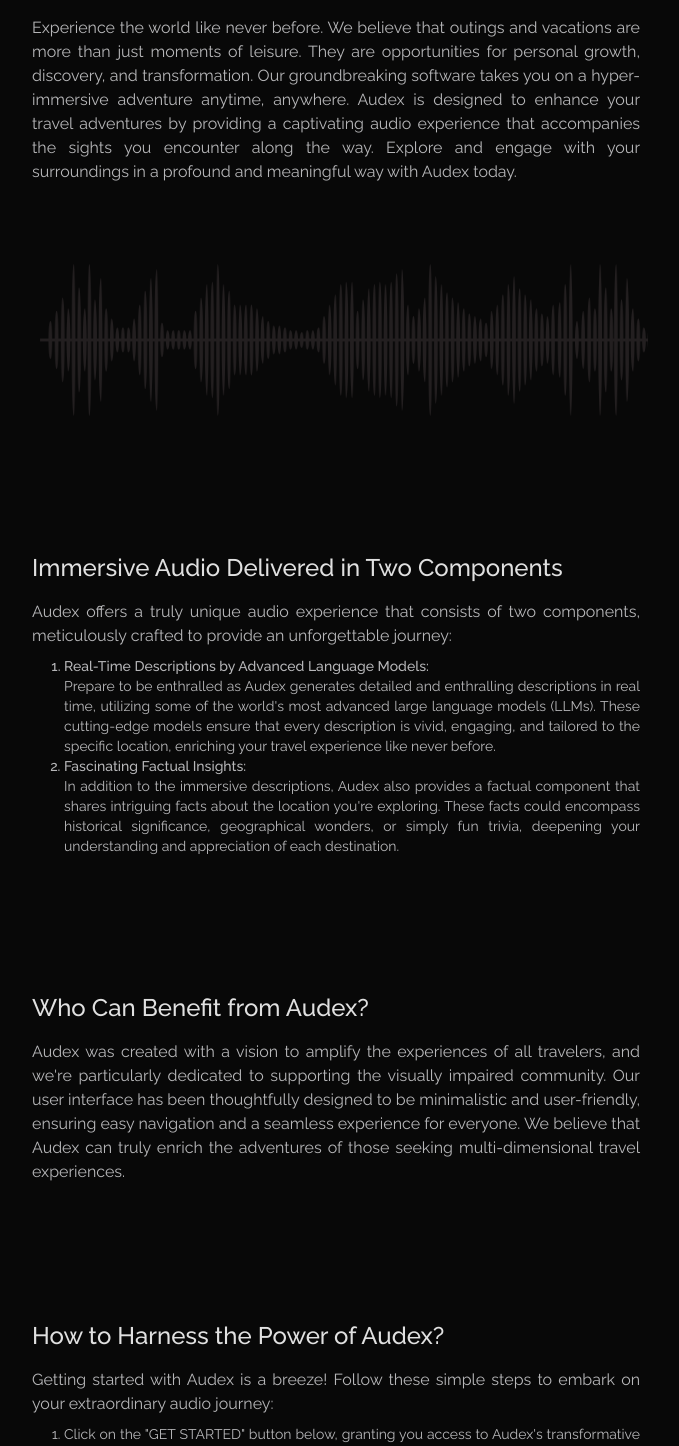
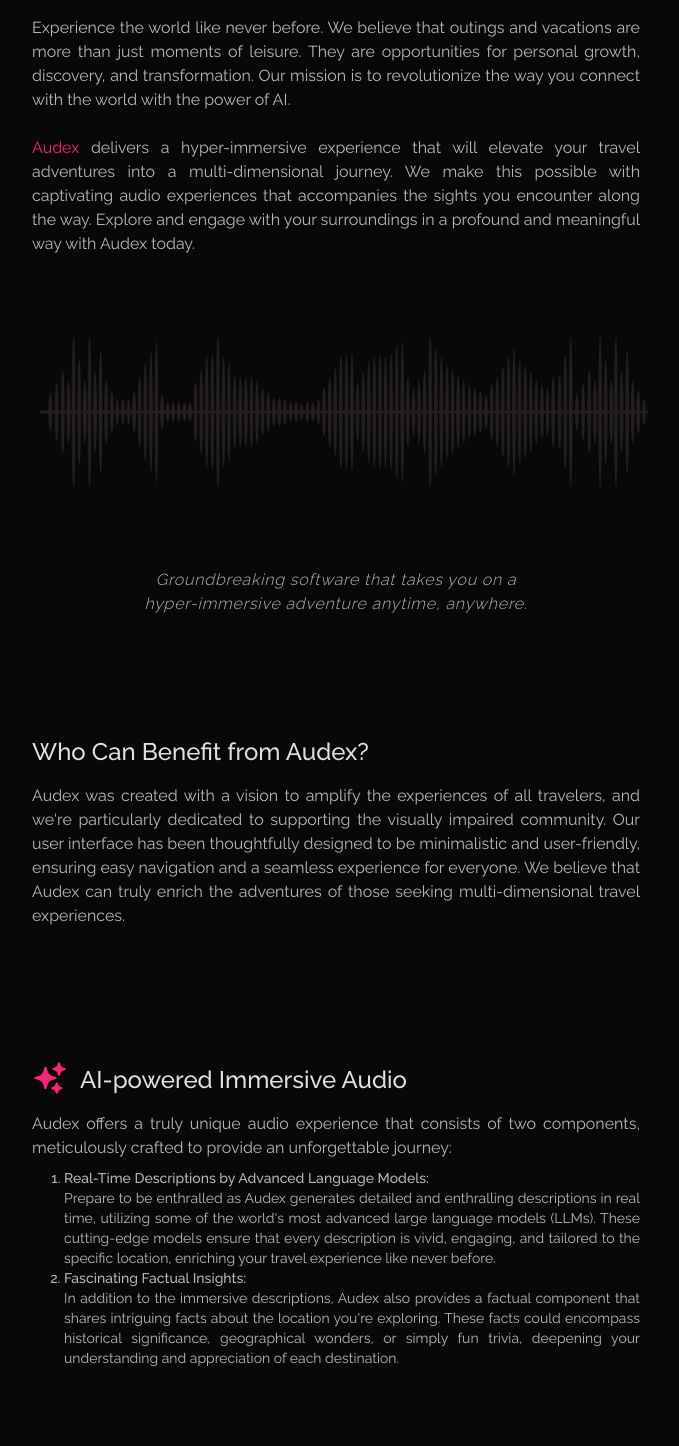
Before and after one commit to LaliaHacks/Audex, a Next.js app: page / in a window 1280 px wide. Shown: the part 680-2126 px from the top of the page, without its empty margins (304-983 px from the left). Built offline with nearby package versions, Linux system fonts and the light colour scheme.

Commit message:
Further improved landing page description to give more clarity

```diff
--- a/pages/index.js
+++ b/pages/index.js
@@ -1,6 +1,7 @@
 import Head from 'next/head';
 import Image from 'next/image';
 import Link from 'next/link';
+import { HiSparkles } from 'react-icons/hi2';
 
 export default function Landing() {
   return (
@@ -51,11 +52,12 @@
 
         <div className="place-content-center pt-10 p-6 sm:p-20">
           <h1 className="text-2xl font-medium">Welcome to Audex: Revolutionising Leisure Experiences</h1>
-          <p className="pt-4 text-justify text-sub">Experience the world like never before. We believe that outings and vacations
+          <p className="pt-4 text-justify text-sub text-sm sm:text-base">Experience the world like never before. We believe that outings and vacations
           are more than just moments of leisure. They are opportunities for personal growth, discovery, and transformation.
-          Our groundbreaking software
-          takes you on a hyper-immersive adventure anytime, anywhere. Audex is designed to enhance your travel adventures
-          by providing a captivating audio experience that accompanies the sights you encounter along the way.
+          Our mission is to revolutionize the way you connect with the world with the power of AI. <br/><br/>
+
+          <span className='text-primary'>Audex</span> delivers a hyper-immersive experience that will elevate your travel adventures into a multi-dimensional journey.
+          We make this possible with captivating audio experiences that accompanies the sights you encounter along the way.
           Explore and engage with your surroundings in a profound and meaningful way with Audex today.</p>
 
           <div className='flex justify-center py-12 mt-8'>
@@ -68,8 +70,20 @@
             />
           </div>
 
+          <div className='text-base sm:base p-8 font-light text-center italic text-sub tracking-wider lg:mx-16 sm:mx-8'>
+            Groundbreaking software that takes you on a hyper-immersive adventure anytime, anywhere.
+          </div>
+
           <div className='py-12'>
-            <h1 className="pt-10 text-2xl font-medium">Immersive Audio Delivered in Two Components</h1>
+            <h1 className=" pt-10 text-2xl font-medium">Who Can Benefit from Audex?</h1>
+            <p className='pt-4 text-justify text-sub text-sm sm:text-base'>Audex was created with a vision to amplify the experiences of all travelers, and we're particularly dedicated to supporting the visually impaired community. Our user interface has been thoughtfully designed to be minimalistic and user-friendly, ensuring easy navigation and a seamless experience for everyone. We believe that Audex can truly enrich the adventures of those seeking multi-dimensional travel experiences.</p>
+          </div>
+
+          <div className='py-12'>
+            <div className='flex flex-row justify-start items-end'>
+              <HiSparkles className='hidden sm:block text-4xl text-primary mr-3'/>
+              <h1 className="pt-10 text-2xl font-medium">AI-powered Immersive Audio</h1>
+            </div>
             <div className='text-sub'>
               <p className="pt-4 text-justify">Audex offers a truly unique audio experience that consists of two components, meticulously crafted to provide an unforgettable journey:</p>
               <ul className=" text-sm list-decimal pt-2 pl-8">
@@ -81,9 +95,8 @@
             </div>
           </div>
 
-          <div className='py-12'>
-            <h1 className=" pt-10 text-2xl font-medium">Who Can Benefit from Audex?</h1>
-            <p className='pt-4 text-justify text-sub'>Audex was created with a vision to amplify the experiences of all travelers, and we're particularly dedicated to supporting the visually impaired community. Our user interface has been thoughtfully designed to be minimalistic and user-friendly, ensuring easy navigation and a seamless experience for everyone. We believe that Audex can truly enrich the adventures of those seeking multi-dimensional travel experiences.</p>
+          <div className='text-base sm:base p-8 font-light text-center italic text-sub tracking-wider'>
+            Transforming Every Experience into a Soothing Museum Narration with AI
           </div>
 
           <div className='py-12'>
```
